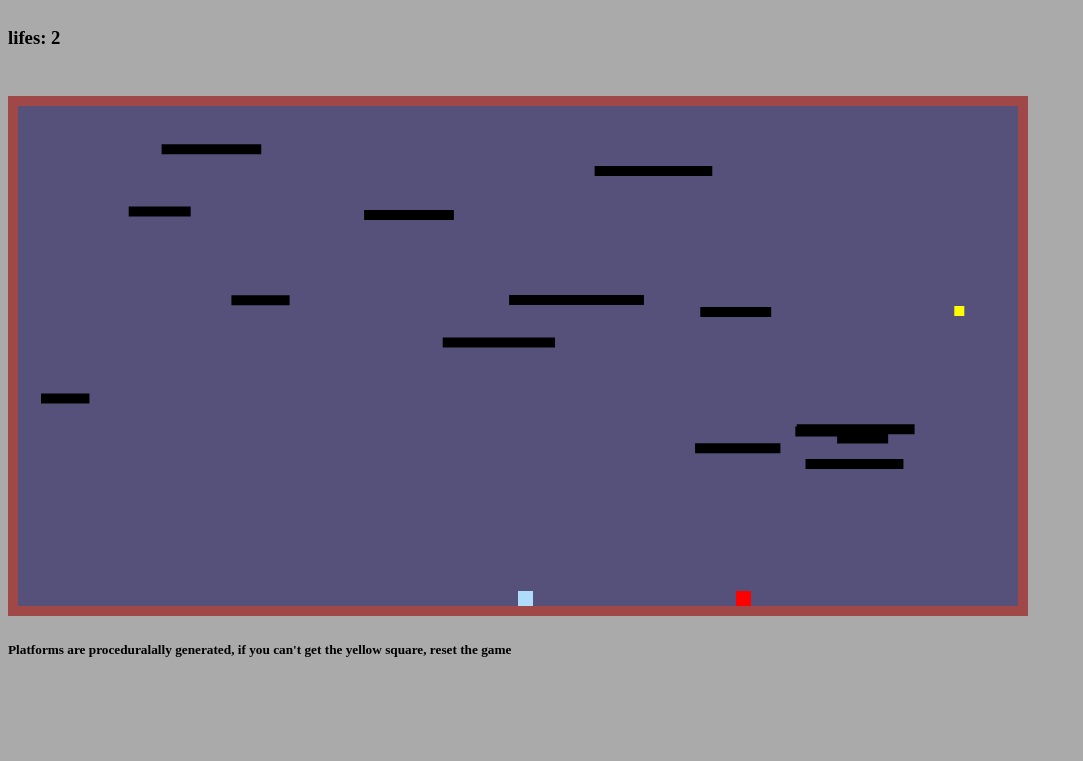
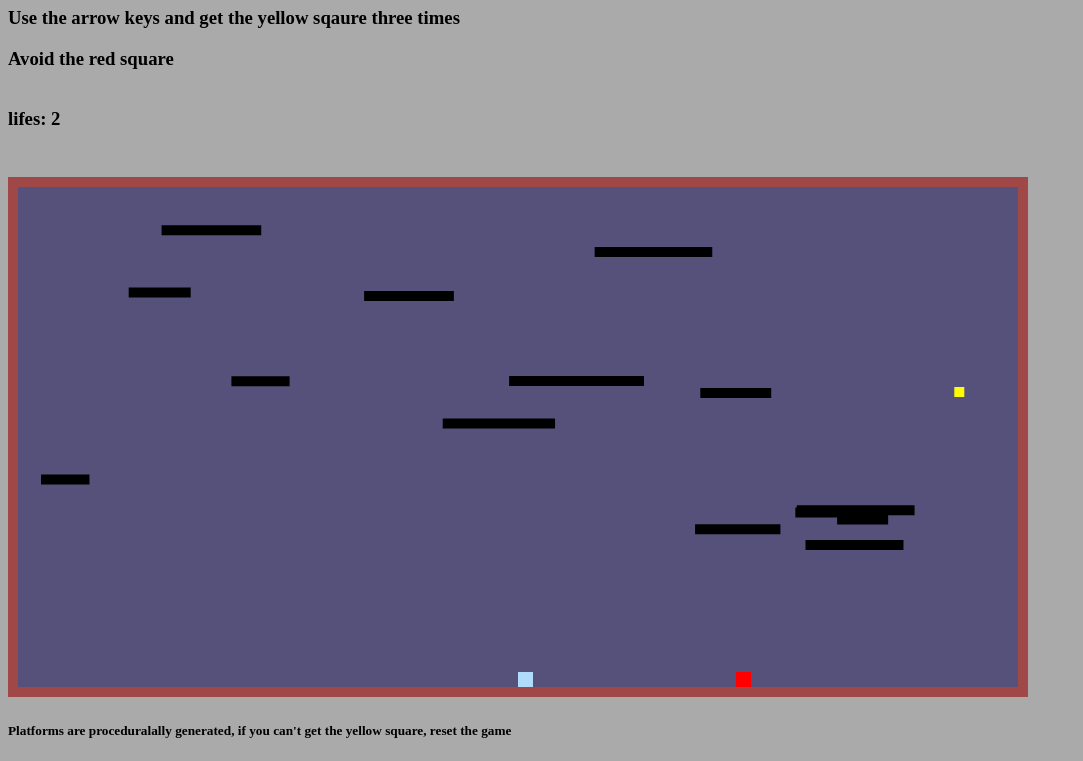
Before and after one commit to rjachimek/PlatformGame, a plain HTML site: page index.html in a window 1280 px wide. Shown: the part 73-834 px from the top of the page, without its empty margins (0-1083 px from the left). Before the commit the page ends 800 px from the top, so only its background shows below. Drawn offline with Linux system fonts and the light colour scheme.

Commit message:
dummy commits to fix github pages

```diff
--- a/index.html
+++ b/index.html
@@ -14,7 +14,10 @@
     <head>
         <h1>Project 2</h1>
     </head>
-
+    <div class="main">
+        <h3>Use the arrow keys and get the yellow sqaure three times</h3>
+        <h3>Avoid the red square</h3>
+    </div>
     <h3 id="lifes">lifes:3</h3>
     <canvas id="canvas"></canvas>
     <h5>Platforms are proceduralally generated, if you can't get the yellow square, reset the game</h5>
```
